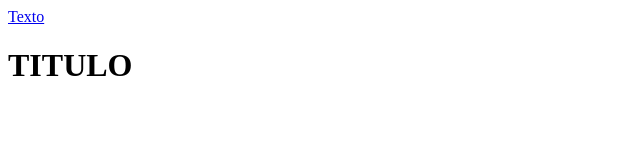
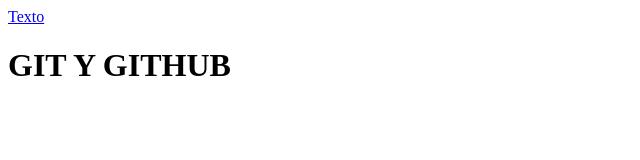
Before and after one commit to programacionlmor/prueba_ciclo3, a plain HTML site: page index.html in a window 1280 px wide. Shown: the whole page, without its empty margins (0-640 px from the left). Drawn offline with Linux system fonts and the light colour scheme.

Commit message:
Se incluyó un título en la página

```diff
--- a/index.html
+++ b/index.html
@@ -5,7 +5,7 @@
     </head>
     <body>
             <a href="https://www.google.com/"> Texto</a>
-	    <h1> TITULO </h1>
+	    <h1> GIT Y GITHUB </h1>
 
     </body>
 
```
